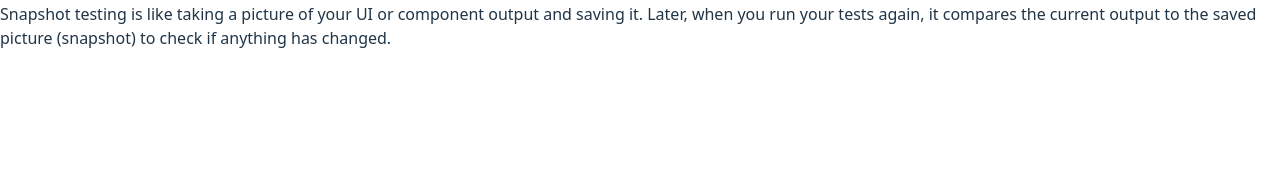
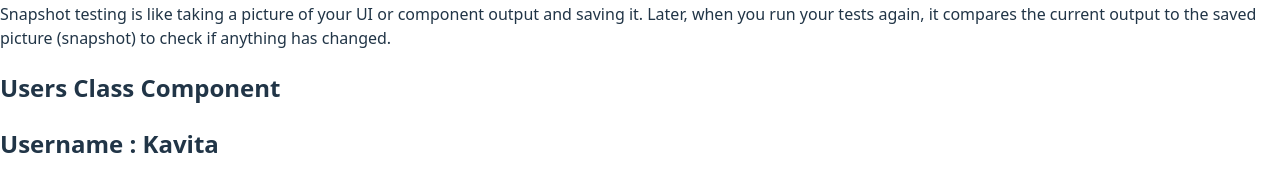
Before and after one commit to Anjali4402/react-testing-vite, a React (Vite) app: page / in a window 1280 px wide. Shown: the part 721-900 px from the top of the page. Before the commit the page ends 834 px from the top, so only its background shows below. Built offline with nearby package versions, Linux system fonts and the light colour scheme.

Commit message:
Testing with class component

```diff
--- a/src/App.tsx
+++ b/src/App.tsx
@@ -3,6 +3,7 @@
 import { useState } from "react"
 import InputBox from "./components/InputBox"
 import SnapshotTesting from "./components/SnapshotTesting";
+import Users from "./components/Users";
 
 const App = () => {
 
@@ -33,6 +34,8 @@ const App = () => {
 
       <SnapshotTesting />
 
+      <Users name = 'Kavita' />
+
 
     </div>
   )
--- /dev/null
+++ b/src/components/Users.tsx
@@ -0,0 +1,22 @@
+import React from "react";
+
+
+export default class Users extends React.Component{
+
+
+    getUsersList(a:string){
+        return a+" extra Test"
+    };
+
+    render(): React.ReactNode {
+
+        return(
+            <div>
+                <h2>Users Class Component</h2>
+                <h2>Username : {this?.props?.name}</h2>
+            </div>
+        )
+    }
+
+
+}
```
Also changed, not shown: reference.txt, 1 other file (tests, documents, lock files or other folders).
